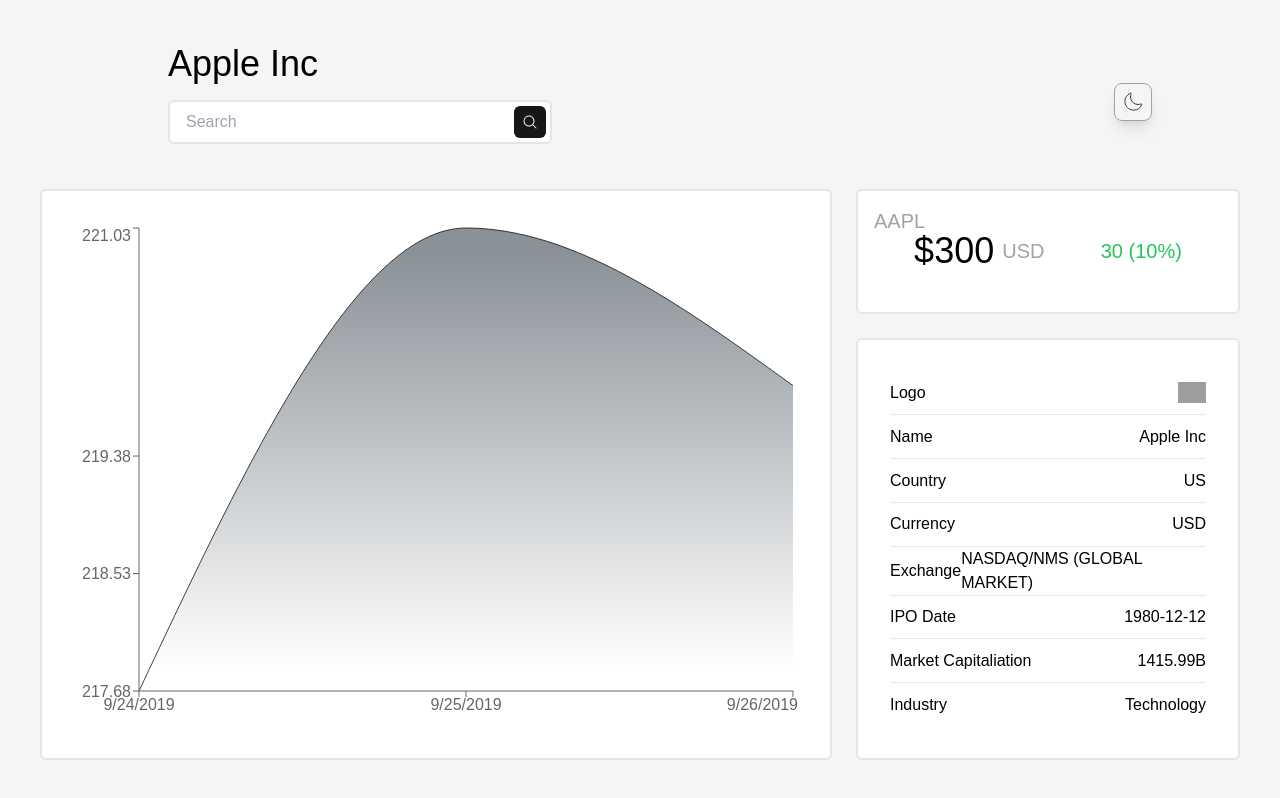
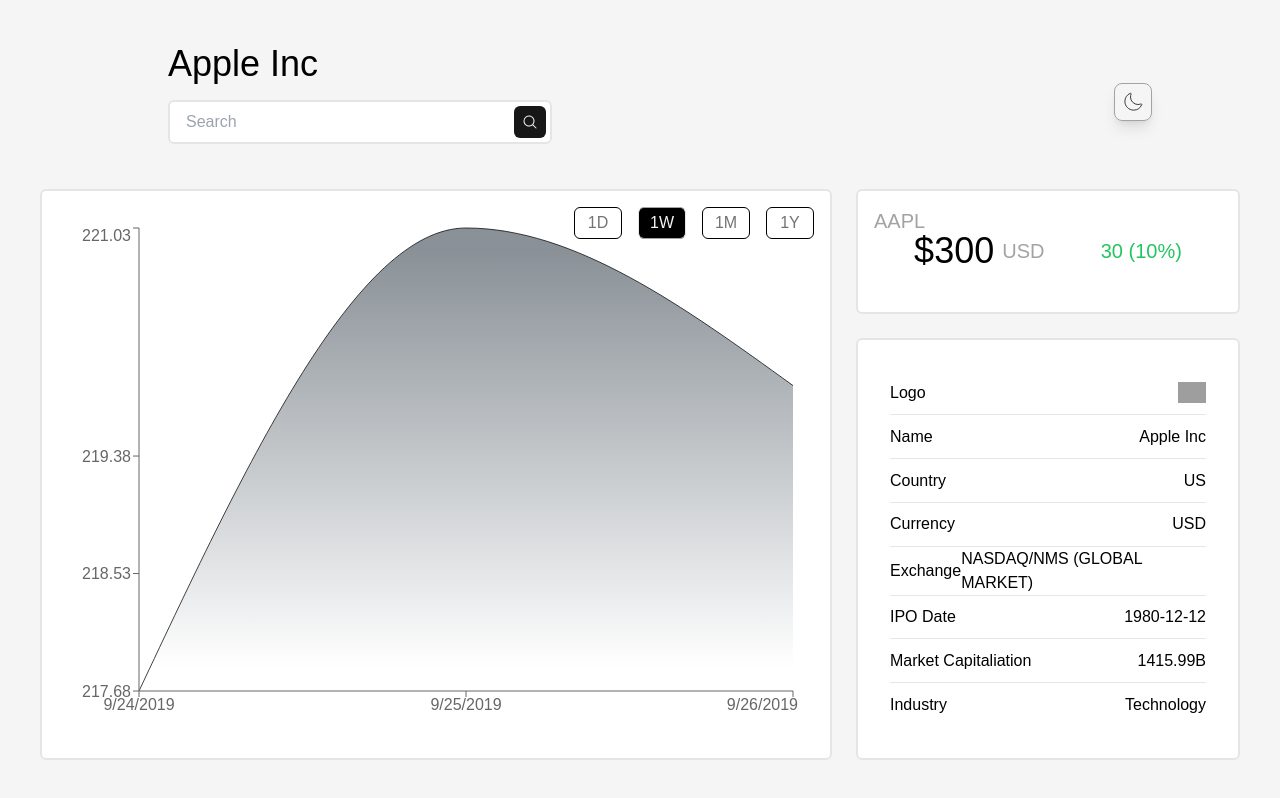
Before and after one commit to yigitaksoy/StockX, a React (Vite) app: page / in a window 1280 px wide. Built offline with nearby package versions, Linux system fonts and the light colour scheme; grey boxes are pictures that could not be loaded; a web font is replaced by a local one.

Commit message:
Add chart filters to Chart component

```diff
--- a/src/components/Chart.jsx
+++ b/src/components/Chart.jsx
@@ -10,9 +10,12 @@
 import { mockHistoricalData } from "../constants/Mock";
 import { convertDateToUnixTimestampToDate } from "../helpers/dateHelper";
 import Card from "./Card";
+import ChartFilters from "./ChartFilters";
+import { chartConfig } from "../constants/config";
 
 const Chart = () => {
   const [data, setData] = useState(mockHistoricalData);
+  const [filter, setFilter] = useState("1W");
 
   const formatData = () => {
     return data.c.map((item, index) => {
@@ -25,6 +28,19 @@
 
   return (
     <Card>
+      <ul className="absolute top-2 right-2 z-40 flex">
+        {Object.keys(chartConfig).map((item) => (
+          <li key={item}>
+            <ChartFilters
+              text={item}
+              active={filter === item}
+              onClick={() => {
+                setFilter(item);
+              }}
+            />
+          </li>
+        ))}
+      </ul>
       <ResponsiveContainer className="text-neutral-700">
         <AreaChart data={formatData(data)}>
           <defs>
```
